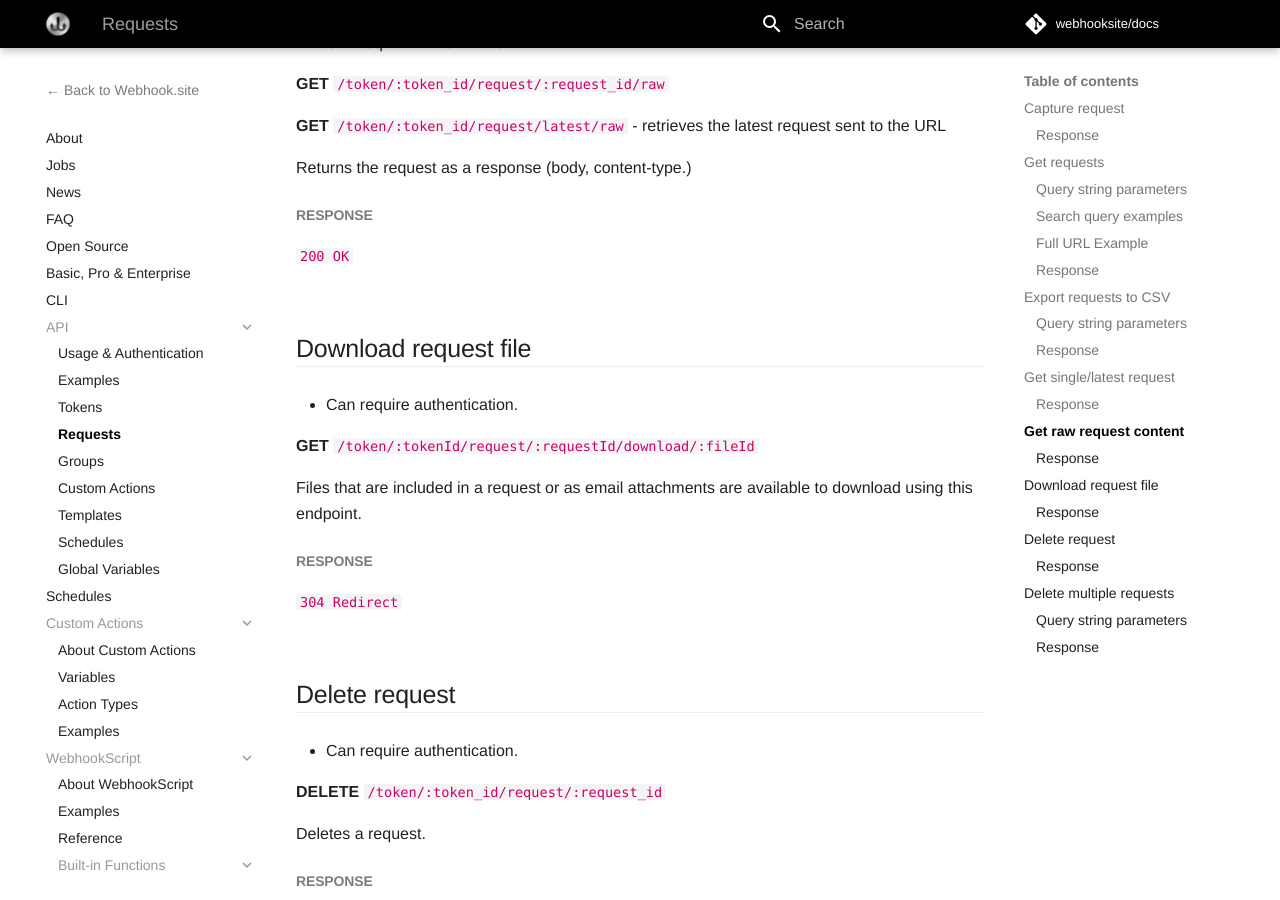
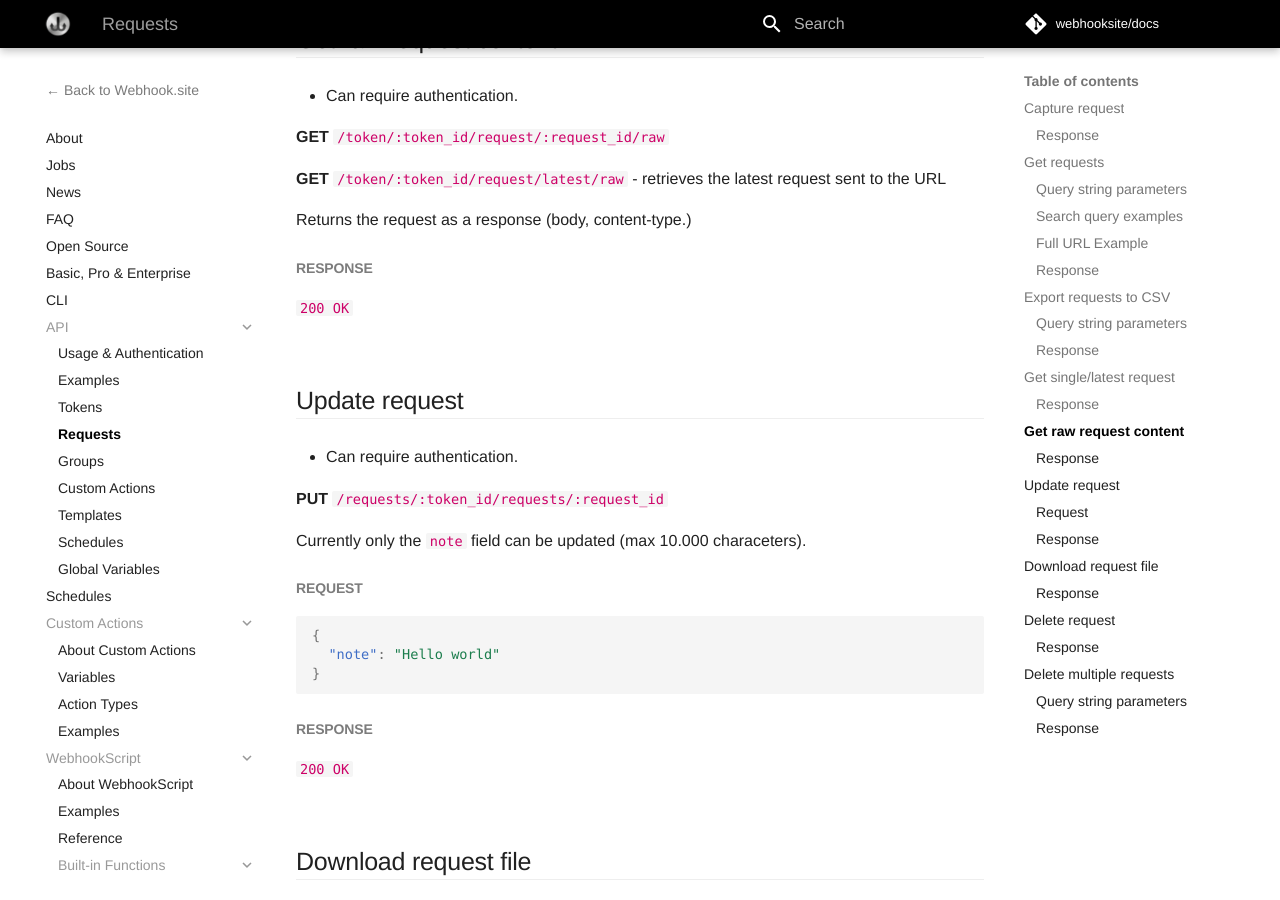
Before and after one commit to webhooksite/docs, an MkDocs documentation site: the page built from docs/api/requests.md, in a window 1280 px wide and 900 px high, scrolled down 5504 px. Built offline with MkDocs 1.6.1 and Material for MkDocs 9.7.7, drawn with Linux system fonts in a browser that asks for light colours; comment, search, counter and statistics services are not loaded; some of the changed text lies outside the part shown.

Commit message:
Document "note" functionality

````diff
--- a/docs/api/requests.md
+++ b/docs/api/requests.md
@@ -50,6 +50,7 @@
 * `created_at`
 * `updated_at`
 * `custom_action_output`
+* `note`
 * `files.[id]`
 * `headers.[header]`
 * `method` - type `web` only
@@ -66,7 +67,7 @@
 
 You can filter requests by the following syntax:
 
-* `foobar` - returns requests or emails with body contents containing the word `foobar`
+* `foobar` - if no field is specified, `content` is searched (equivalent to `content:foobar`)
 * `content:foobar` - returns requests or emails with body contents containing the word `foobar`
 * `method:GET` - returns all requests with method GET
 * `headers.user-agent:"Paw/3.3.5 (Macintosh; OS X/11.6.2) GCDHTTPRequest"` - search value of user-agent header
@@ -179,6 +180,7 @@
   "method": "POST",
   "user_agent": "Paw\/3.1.8 (Macintosh; OS X\/10.14.6) GCDHTTPRequest",
   "content": "{\"first_name\":\"Arch\",\"last_name\":\"Weber\"}",
+  "note": null,
   "query": {
     "action": "create"
   },
@@ -213,6 +215,26 @@
 **GET** `/token/:token_id/request/latest/raw` - retrieves the latest request sent to the URL
 
 Returns the request as a response (body, content-type.)
+
+#### Response
+
+`200 OK`
+
+## Update request
+
+* Can require authentication.
+
+**PUT** `/requests/:token_id/requests/:request_id`
+
+Currently only the `note` field can be updated (max 10.000 characeters).
+
+#### Request
+
+```json
+{
+  "note": "Hello world"
+}
+```
 
 #### Response
 
--- a/docs/news.markdown
+++ b/docs/news.markdown
@@ -24,6 +24,7 @@
 
 ## 21 June 2024
 
+* It's now possible to add a note to individual requests both via the app and [the API](/api/requests.html#update-request)
 * In Control Panel, URL list now has ordering capabilities
 * In Custom Actions editor, default variables (e.g. $request.uuid$) are ordered last
 * Fixed copying DNSHook to clipboard
````
